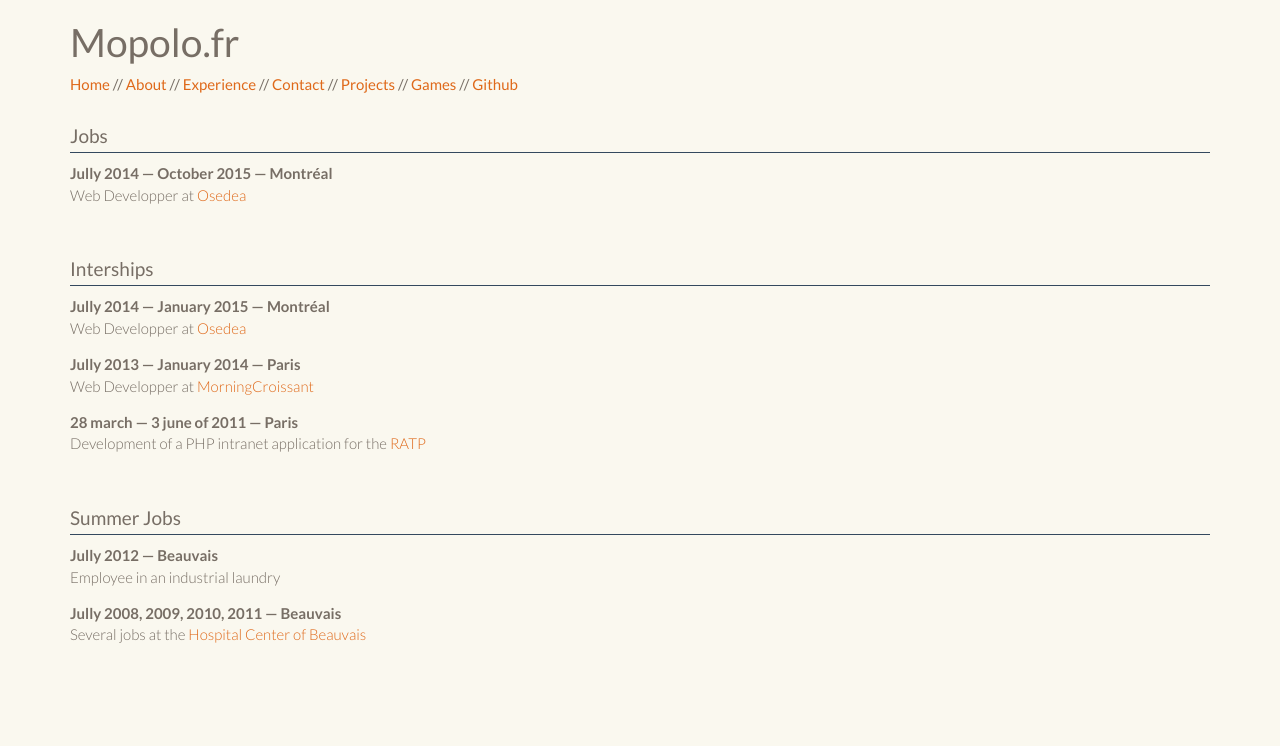
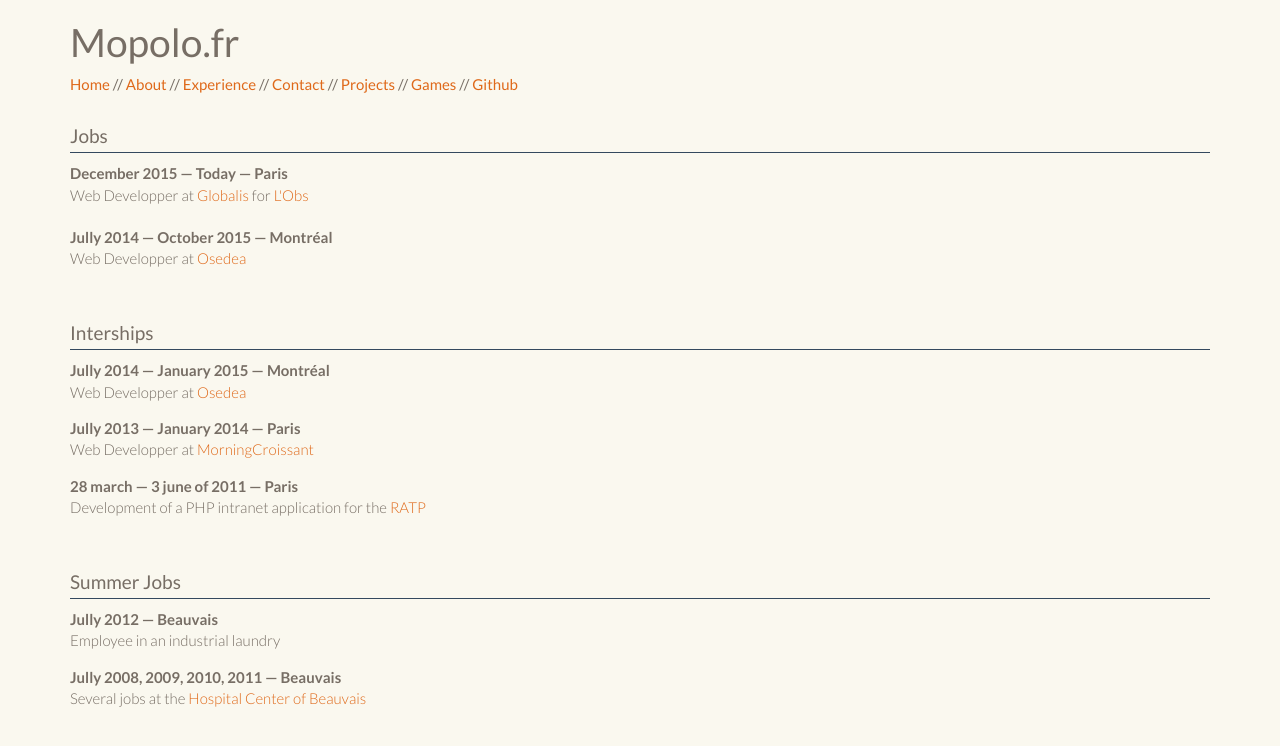
Before and after one commit to Mopolo/mopolo.github.io, a Jekyll site: the page built from experience.md, in a window 1280 px wide. Shown: the top 746 px of the page. Built offline with Jekyll 4.4.1, drawn with Linux system fonts in a browser that asks for light colours.

Commit message:
Added the new job at Globalis/Obs

```diff
--- a/experience.md
+++ b/experience.md
@@ -6,6 +6,10 @@
 
 <div id="page-experience">
     <h4>Jobs</h4>
+    <dl>
+        <dt>December 2015 &mdash; Today &mdash; Paris</dt>
+        <dd>Web Developper at <a href="https://www.globalis-ms.com/">Globalis</a> for <a href="http://tempsreel.nouvelobs.com/">L'Obs</a></dd>
+    </dl>
     <dl>
         <dt>Jully 2014 &mdash; October 2015 &mdash; Montréal</dt>
         <dd>Web Developper at <a href="http://osedea.com/">Osedea</a></dd>
```
